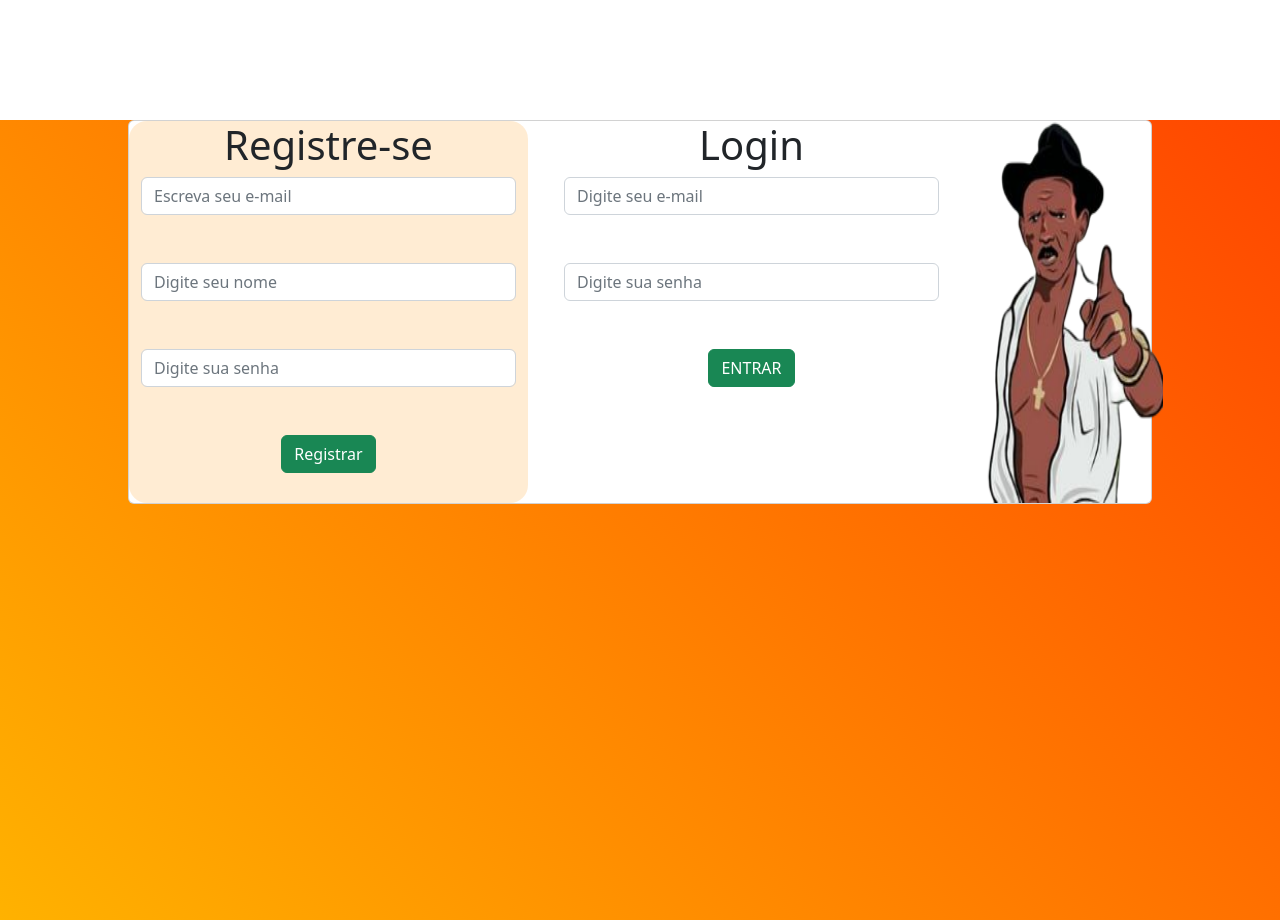
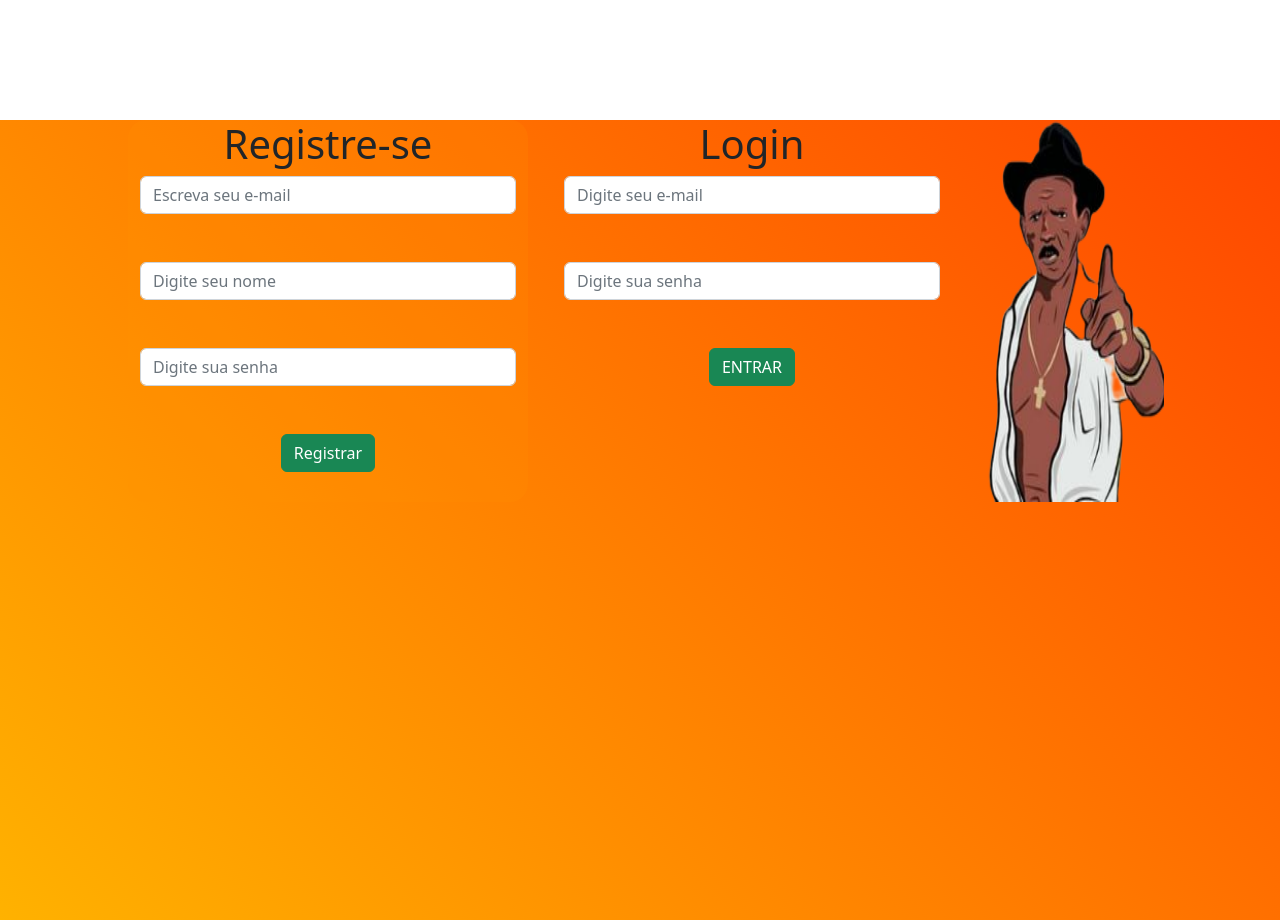
Before and after one commit to Fabio2000/Tiringa-Store, a Next.js app: page / in a window 1280 px wide. Built offline with nearby package versions, Linux system fonts and the light colour scheme.

Commit message:
correção de css

```diff
--- a/pages/index.js
+++ b/pages/index.js
@@ -8,7 +8,7 @@ import tiringalogin from '../public/imagens/Tiringa.png';
 export default function Home() {
   return (
     <body className={styles.body}>
-    <Card className={styles.Card}>
+    <Card className={styles.Card} style={{backgroundColor:'transparent', border:'0'}}>
     <Row className={styles.boxDegrade}>
       <Col class="col-sm-4">
         <Container className={styles.CardOne}>
```
